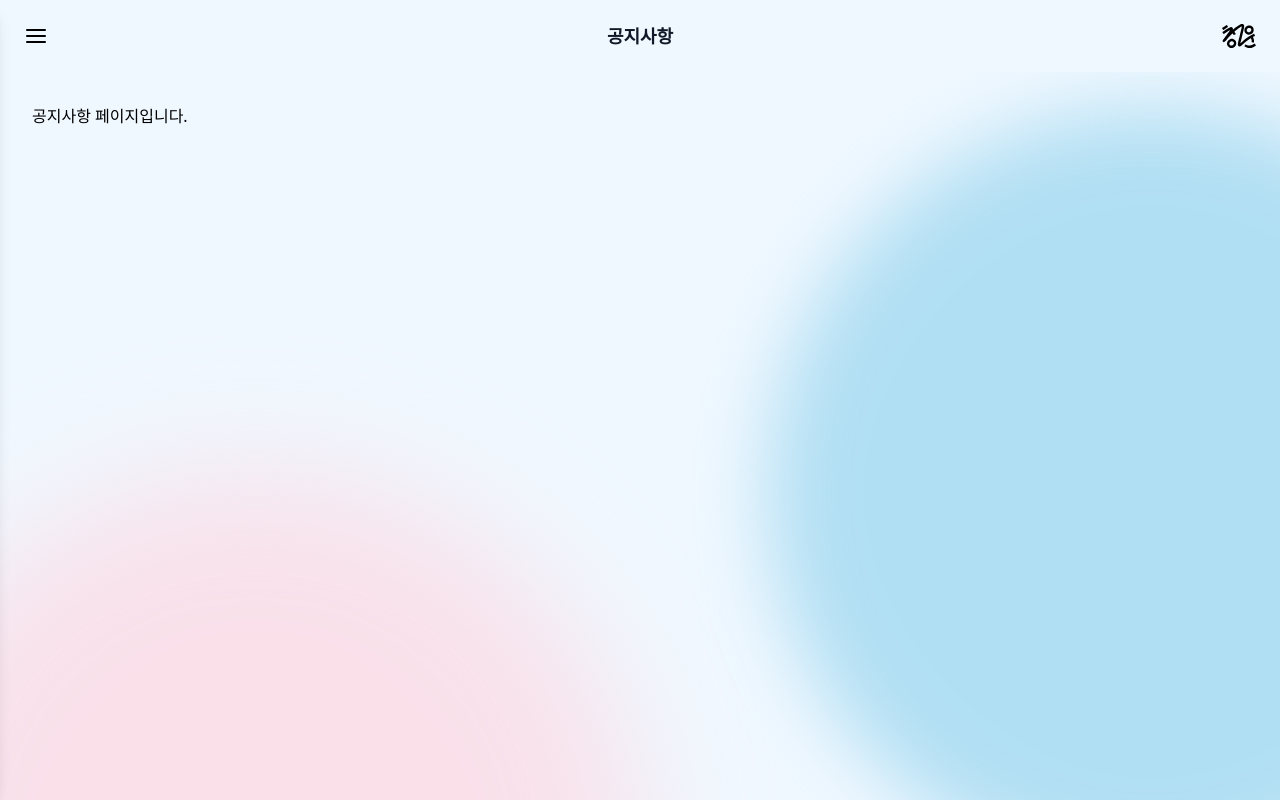
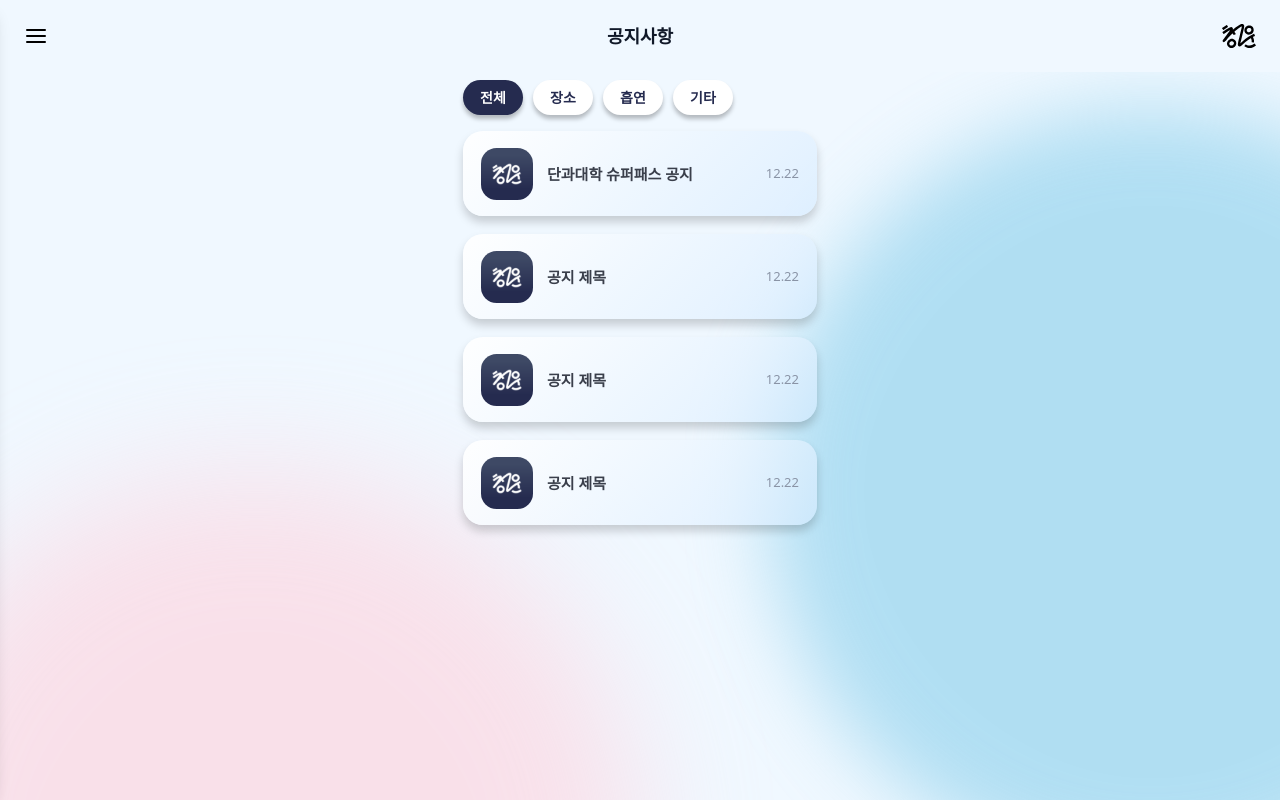
Before and after one commit to KAU-CHUNG-WOON-OT/front_end, a React (Vite) app: page /notice in a window 1280 px wide. Built offline with nearby package versions, Linux system fonts and the light colour scheme; a web font is replaced by a local one.

Commit message:
feat: 공지사항 퍼블리싱

```diff
--- /dev/null
+++ b/src/data/notice.ts
@@ -0,0 +1,46 @@
+export type NoticeCategory = "전체" | "장소" | "흡연" | "기타";
+
+export type NoticeItem = {
+  id: number;
+  title: string;
+  date: string;
+  dateTime?: string;
+  content: string;
+  category: NoticeCategory;
+};
+
+export const notices: NoticeItem[] = [
+  {
+    id: 1,
+    title: "단과대학 슈퍼패스 공지",
+    date: "12.22",
+    dateTime: "2025년 1월 14일 (수) 18:00",
+    content:
+      "가나다라마바사 공지사항입니다. 여기는 공지 내용들이 들어갈 예정입니다.\n필요하면 사진이 들어갈 수도 있게도 하고자 합니다.",
+    category: "장소",
+  },
+  {
+    id: 2,
+    title: "공지 제목",
+    date: "12.22",
+    dateTime: "2025년 1월 10일 (금) 12:30",
+    content: "공지 내용이 들어갈 예정입니다.",
+    category: "흡연",
+  },
+  {
+    id: 3,
+    title: "공지 제목",
+    date: "12.22",
+    dateTime: "2025년 1월 8일 (수) 17:00",
+    content: "공지 내용이 들어갈 예정입니다.",
+    category: "기타",
+  },
+  {
+    id: 4,
+    title: "공지 제목",
+    date: "12.22",
+    dateTime: "2025년 1월 5일 (일) 10:00",
+    content: "공지 내용이 들어갈 예정입니다.",
+    category: "장소",
+  },
+];
--- a/src/pages/Notice.tsx
+++ b/src/pages/Notice.tsx
@@ -1,4 +1,139 @@
+import { useMemo, useState } from "react";
+import emblemRectangle from "../assets/emblem_rectangle.svg";
+import { notices, type NoticeCategory } from "../data/notice";
+
+const filterOptions: NoticeCategory[] = ["전체", "장소", "흡연", "기타"];
+
 const Notice = () => {
-  return <div className="p-8 text-black">공지사항 페이지입니다.</div>;
+  const [selectedFilter, setSelectedFilter] =
+    useState<NoticeCategory>("전체");
+  const [selectedNoticeId, setSelectedNoticeId] = useState<number | null>(
+    null,
+  );
+
+  const visibleNotices = useMemo(() => {
+    if (selectedFilter === "전체") {
+      return notices;
+    }
+    return notices.filter((notice) => notice.category === selectedFilter);
+  }, [selectedFilter]);
+
+  const activeNotice = useMemo(() => {
+    if (selectedNoticeId === null) {
+      return null;
+    }
+    return notices.find((notice) => notice.id === selectedNoticeId) ?? null;
+  }, [selectedNoticeId]);
+
+  return (
+    <div className="flex h-full w-full flex-col">
+      <div className="flex-none pt-[8px]">
+        <div className="mx-auto flex max-w-[402px] justify-start gap-[10px] px-6">
+          {filterOptions.map((option) => {
+            const isActive = option === selectedFilter;
+            return (
+              <button
+                key={option}
+                type="button"
+                onClick={() => setSelectedFilter(option)}
+                className={`h-[35px] w-[60px] rounded-[25px] text-[14px] font-bold leading-[22px] shadow-[0px_4px_4px_0px_rgba(0,0,0,0.25)] transition-colors ${
+                  isActive ? "bg-[#252b4f] text-white" : "bg-white text-[#252b4f]"
+                }`}
+              >
+                {option}
+              </button>
+            );
+          })}
+        </div>
+      </div>
+
+      <div className="flex-1 overflow-y-auto pb-[80px] pt-[16px]">
+        <div className="mx-auto flex max-w-[402px] flex-col gap-[18px] px-6">
+          {visibleNotices.map((notice) => (
+            <button
+              key={notice.id}
+              type="button"
+              onClick={() => setSelectedNoticeId(notice.id)}
+              className="flex min-h-[85px] w-full items-center gap-[14px] rounded-[20px] bg-[linear-gradient(135deg,rgba(255,255,255,0.95)_0%,rgba(214,235,255,0.65)_100%)] px-[18px] py-[14px] text-left shadow-[0px_6px_10px_0px_rgba(0,0,0,0.18)] transition-transform hover:-translate-y-px"
+            >
+              <img
+                src={emblemRectangle}
+                alt="공지 아이콘"
+                className="h-[52px] w-[52px]"
+              />
+              <div className="flex flex-1 items-center justify-between gap-[12px]">
+                <span className="text-[15px] font-semibold leading-[22px] text-[#3a3f4b]">
+                  {notice.title}
+                </span>
+                <span className="text-[13px] font-medium text-[#8a94a6]">
+                  {notice.date}
+                </span>
+              </div>
+            </button>
+          ))}
+          {visibleNotices.length === 0 && (
+            <div className="rounded-[16px] bg-white/70 px-6 py-8 text-center text-[14px] text-[#6a7282] shadow-[0px_4px_10px_rgba(0,0,0,0.08)]">
+              등록된 공지가 없습니다.
+            </div>
+          )}
+        </div>
+      </div>
+
+      {activeNotice && (
+        <div className="fixed inset-0 z-50 flex items-center justify-center bg-[rgba(149,149,149,0.5)] px-[16px] py-[24px]">
+          <button
+            type="button"
+            aria-label="공지 닫기"
+            className="absolute inset-0"
+            onClick={() => setSelectedNoticeId(null)}
+          />
+          <div className="relative z-10 h-[360px] w-full max-w-[352px] rounded-[25px] border border-white/50 bg-white/90 p-[20px] shadow-[0px_4px_4px_0px_rgba(0,0,0,0.25)] backdrop-blur-[20px]">
+            <div className="rounded-[14px] bg-[linear-gradient(90deg,#afe6ff_0%,#ffffff_100%)] px-[16px] py-[12px]">
+              <div className="flex items-center gap-[12px]">
+                <img
+                  src={emblemRectangle}
+                  alt=""
+                  className="h-[40px] w-[40px]"
+                />
+                <div className="flex flex-col">
+                  <span className="text-[15px] font-medium leading-[22px] text-[#767676]">
+                    {activeNotice.title}
+                  </span>
+                  <span className="text-[13px] leading-[20px] text-[#767676]/90">
+                    {activeNotice.dateTime ?? activeNotice.date}
+                  </span>
+                </div>
+              </div>
+            </div>
+
+            <div className="mt-[18px] h-[calc(100%-86px)] overflow-y-auto whitespace-pre-wrap px-[4px] text-[15px] leading-[24px] text-[#1c1c1c]">
+              {activeNotice.content}
+            </div>
+          </div>
+
+          <button
+            type="button"
+            aria-label="닫기"
+            onClick={() => setSelectedNoticeId(null)}
+            className="absolute bottom-[24px] left-1/2 z-10 flex h-[37px] w-[37px] -translate-x-1/2 items-center justify-center rounded-full border border-[#e5e7eb] bg-white/90 shadow-[0px_10px_15px_0px_rgba(0,0,0,0.1),0px_4px_6px_0px_rgba(0,0,0,0.1)]"
+          >
+            <svg
+              viewBox="0 0 24 24"
+              className="h-[18px] w-[18px] text-[#1f2937]"
+              aria-hidden="true"
+            >
+              <path
+                d="M6 6L18 18M18 6L6 18"
+                stroke="currentColor"
+                strokeWidth="2"
+                strokeLinecap="round"
+              />
+            </svg>
+          </button>
+        </div>
+      )}
+    </div>
+  );
 };
+
 export default Notice;
```
Also changed, not shown: src/assets/emblem_rectangle.svg (added).
